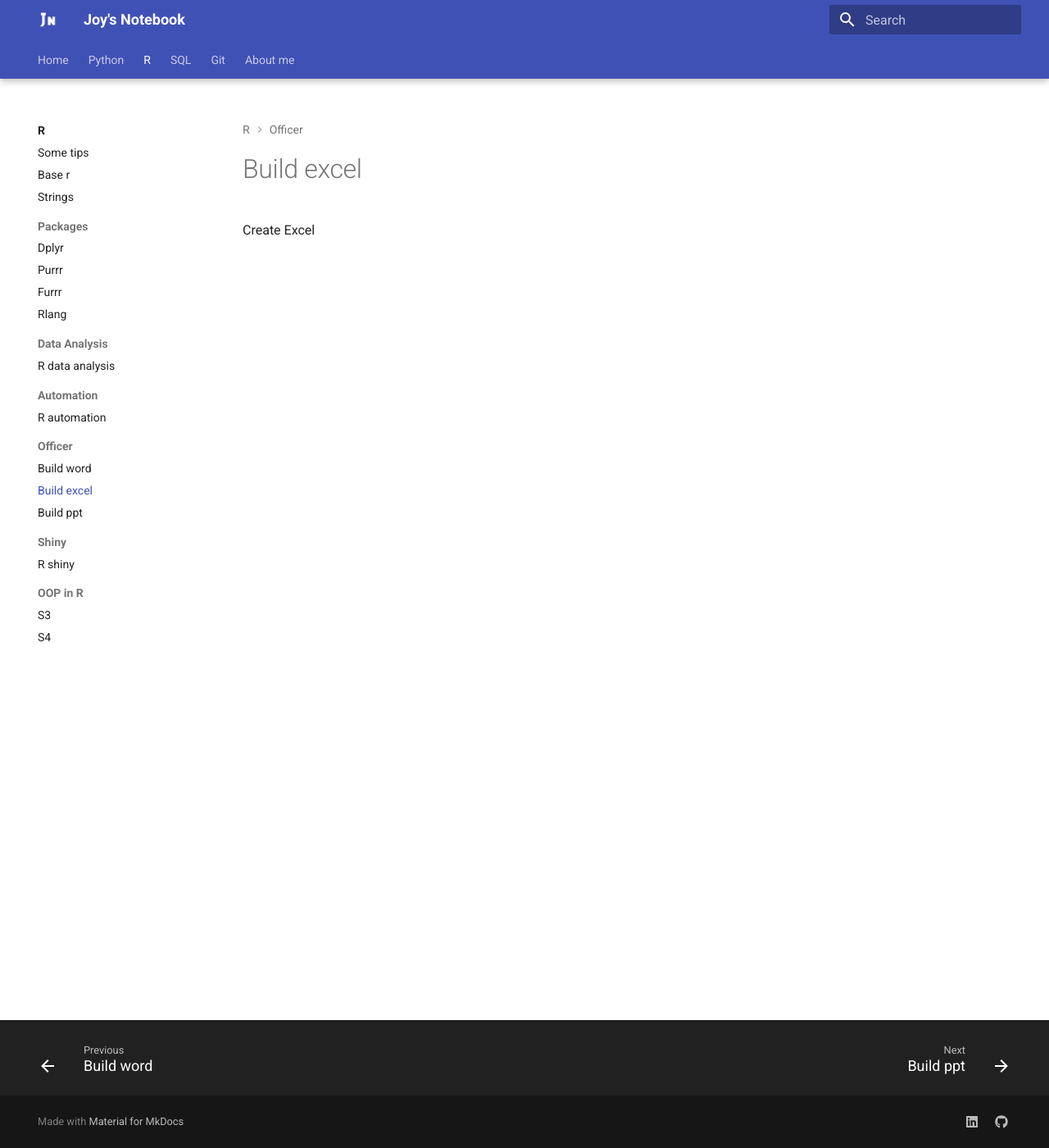
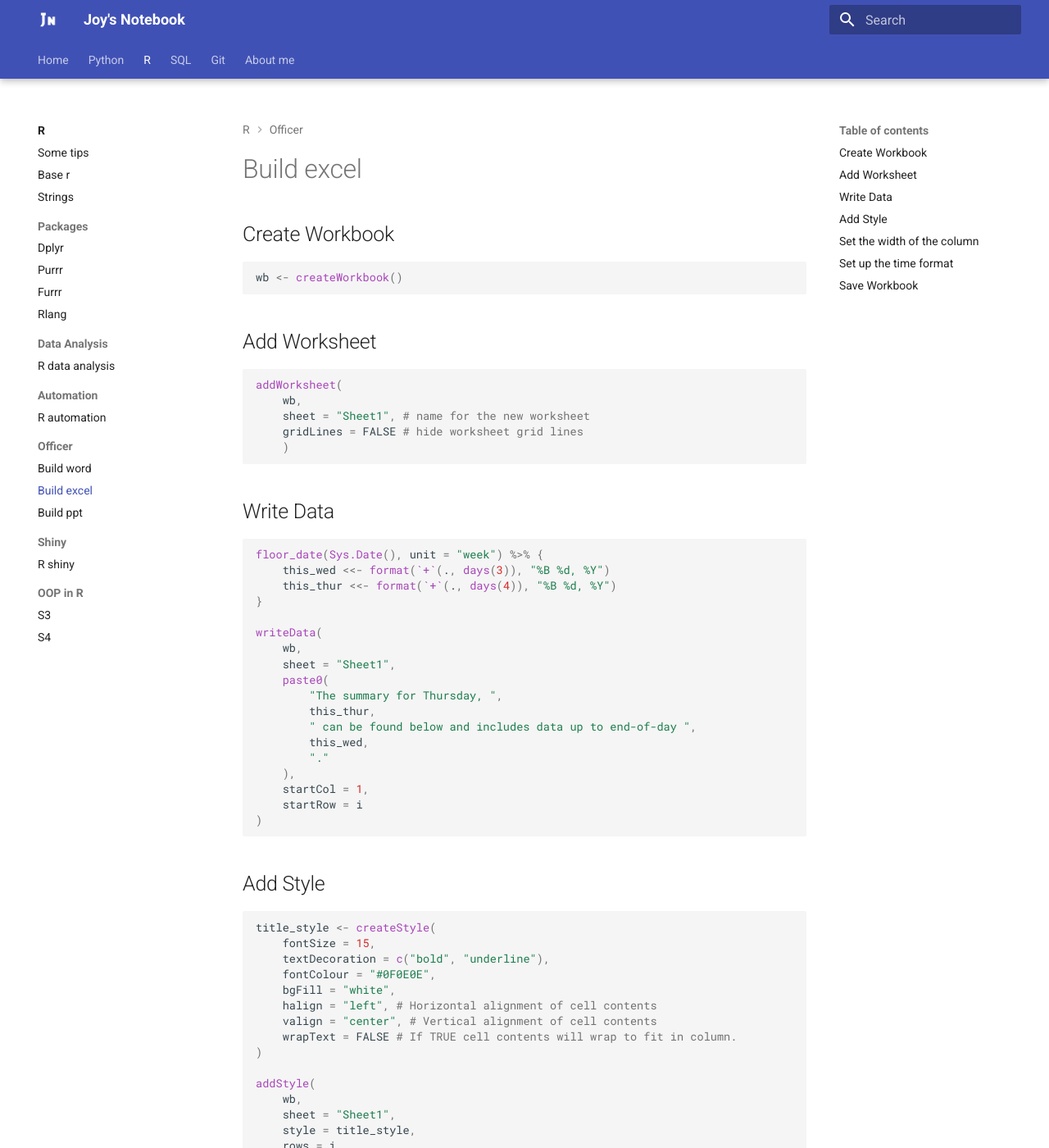
Before and after one commit to JoyDing0330/mynote, an MkDocs documentation site: the page built from docs/R/officer/build_excel.md, in a window 1280 px wide and 1400 px high. Shown: the whole window at 82% size. Built offline with MkDocs 1.6.1 and Material for MkDocs 9.7.7, drawn with Linux system fonts in a browser that asks for light colours; some of the changed text lies outside the part shown.

Commit message:
update officer

````diff
--- a/docs/R/officer/build_excel.md
+++ b/docs/R/officer/build_excel.md
@@ -1 +1,79 @@
-Create Excel
+## Create Workbook
+```r
+wb <- createWorkbook()
+```
+
+## Add Worksheet
+```r
+addWorksheet(
+    wb,
+    sheet = "Sheet1", # name for the new worksheet
+    gridLines = FALSE # hide worksheet grid lines
+    )
+```
+
+## Write Data
+
+```r
+
+floor_date(Sys.Date(), unit = "week") %>% {
+    this_wed <<- format(`+`(., days(3)), "%B %d, %Y")
+    this_thur <<- format(`+`(., days(4)), "%B %d, %Y")
+}
+
+writeData(
+    wb,
+    sheet = "Sheet1",
+    paste0(
+        "The summary for Thursday, ",
+        this_thur,
+        " can be found below and includes data up to end-of-day ",
+        this_wed,
+        "."
+    ),
+    startCol = 1,
+    startRow = i
+)
+```
+
+## Add Style
+
+```r
+
+title_style <- createStyle(
+    fontSize = 15,
+    textDecoration = c("bold", "underline"),
+    fontColour = "#0F0E0E",
+    bgFill = "white",
+    halign = "left", # Horizontal alignment of cell contents
+    valign = "center", # Vertical alignment of cell contents
+    wrapText = FALSE # If TRUE cell contents will wrap to fit in column.
+)
+
+addStyle(
+    wb,
+    sheet = "Sheet1",
+    style = title_style,
+    rows = i,
+    cols = 1
+)
+```
+
+## Set the width of the column
+```r
+setColWidths(wb, sheet = "Sheet1", cols = 1:2, widths = 32)
+```
+
+## Set up the time format
+```r
+options("openxlsx.datetimeFormat" = "yyyy-mm-dd")
+```
+
+## Save Workbook
+```r
+saveWorkbook(
+    wb,
+    "test.xlsx",
+    overwrite = TRUE
+    )
+```
````
Also changed, not shown: docs/R/officer/build_ppt.md (+1 -0 lines).
